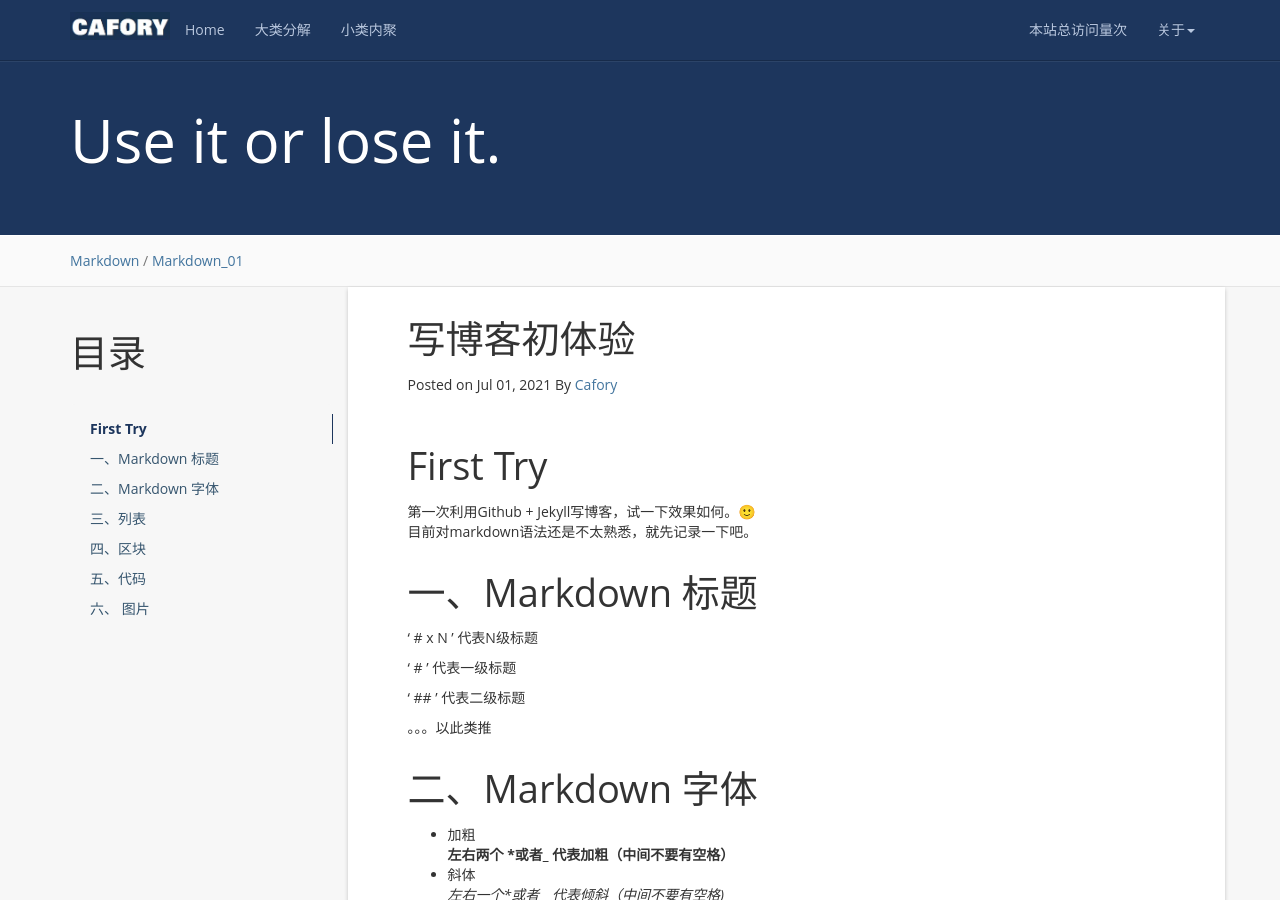
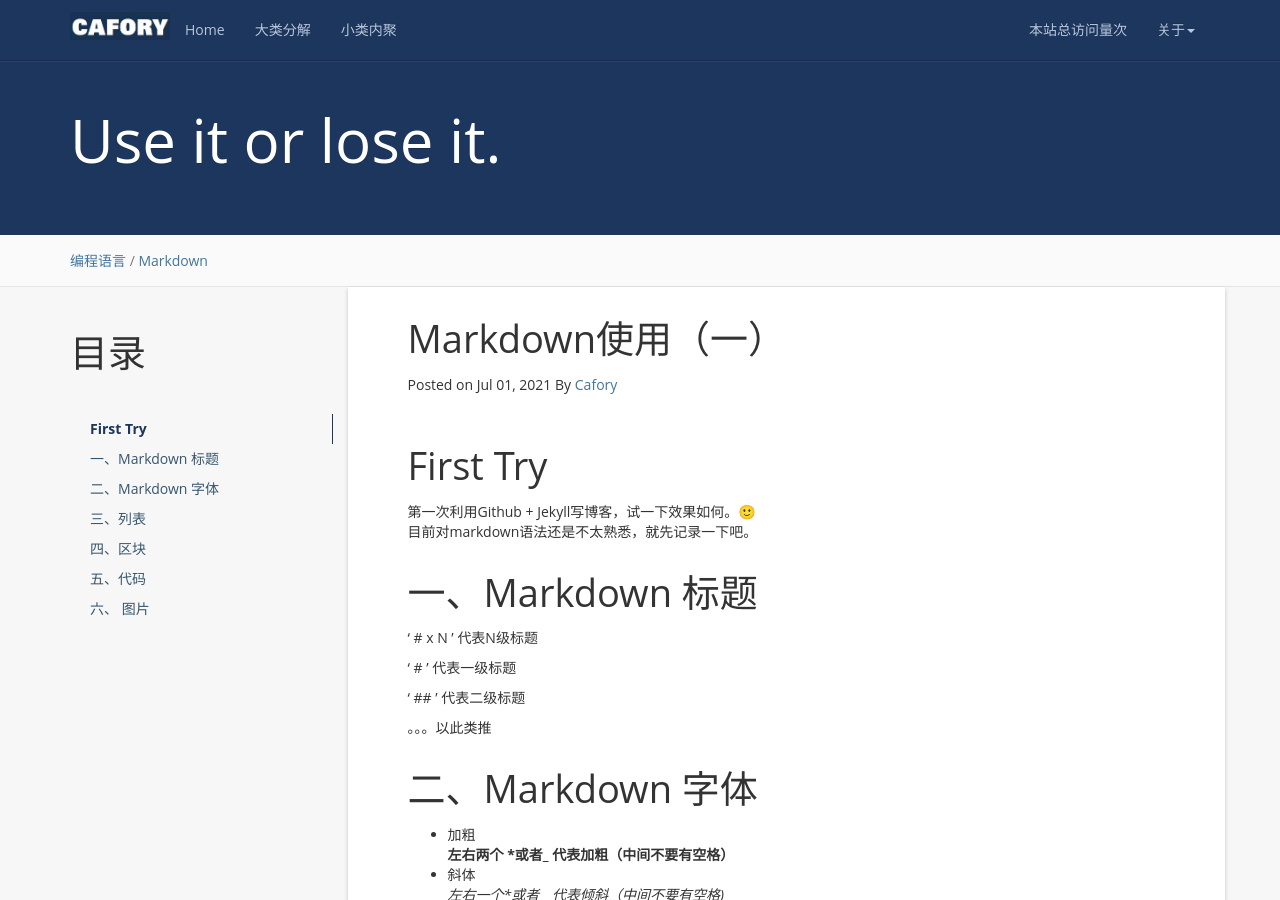
Before and after one commit to Cafory/cafory.github.io, a Jekyll site: the page built from _posts/2021-07-01-first-try.md, in a window 1280 px wide and 900 px high. Built offline with Jekyll 4.4.1, drawn with Linux system fonts in a browser that asks for light colours; nearby versions of some CDN libraries; a script that is not in the unit is left out; comment, search, counter and statistics services are not loaded.

```diff
--- a/_posts/2021-07-01-first-try.md
+++ b/_posts/2021-07-01-first-try.md
@@ -1,9 +1,9 @@
 ---
 layout: post
-title:  "写博客初体验"
+title:  Markdown使用（一）
 date:   2021-07-01 16:38:01 +0800
-categories: Markdown
-tag: Markdown_01
+categories: 编程语言
+tag: Markdown
 ---
 
 * content
```
